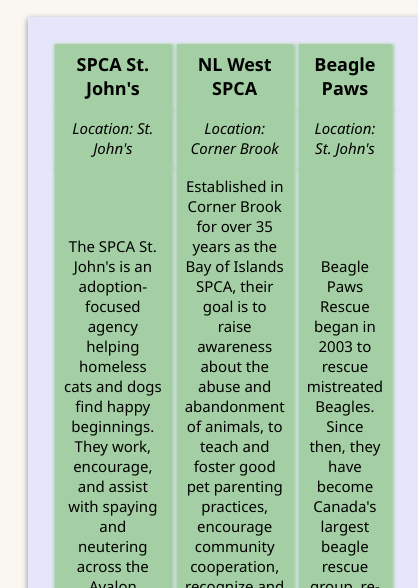
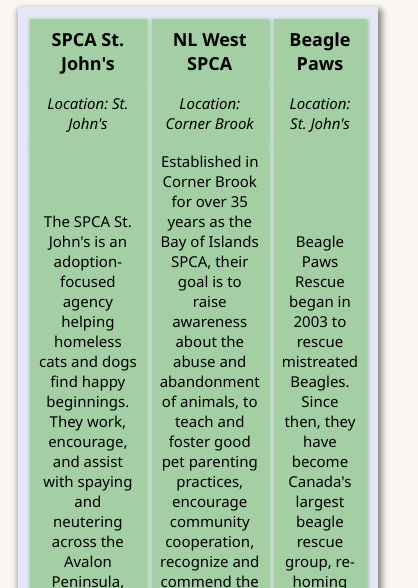
Before and after one commit to amanjotgill23/adoptapawnl, a plain HTML site: page adopt.html in a window 390 px wide. Shown: the part 256-844 px from the top of the page, 418 px wide, since content can reach past the window. Drawn offline with Linux system fonts and the light colour scheme.

Commit message:
table adjusted for mobile view

```diff
--- a/adoptStyle.css
+++ b/adoptStyle.css
@@ -141,4 +141,12 @@ footer {
     main {
         margin-top: 80px;
     }
+
+    .table {
+        padding: 10px 10px 10px 10px;
+      }
+
+    .shelters {
+        padding: 10px;
+    }
 }
```
